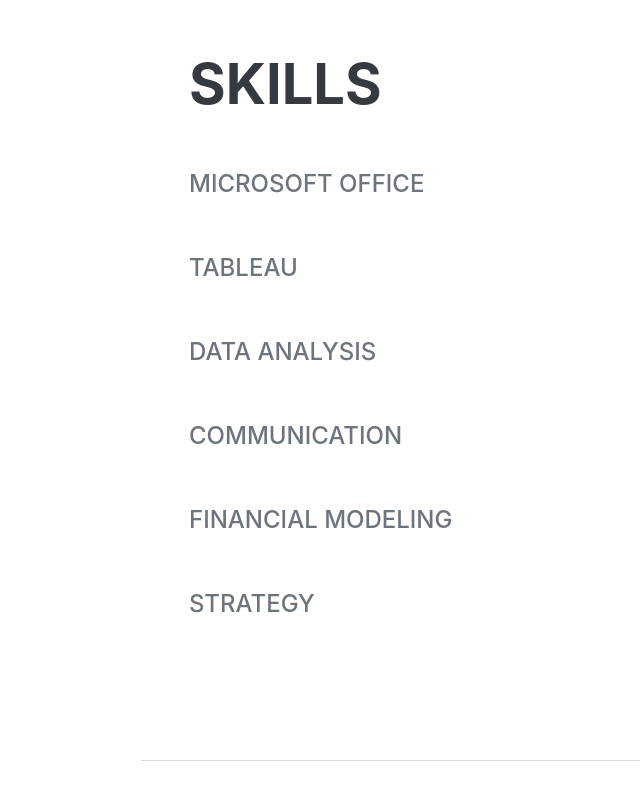
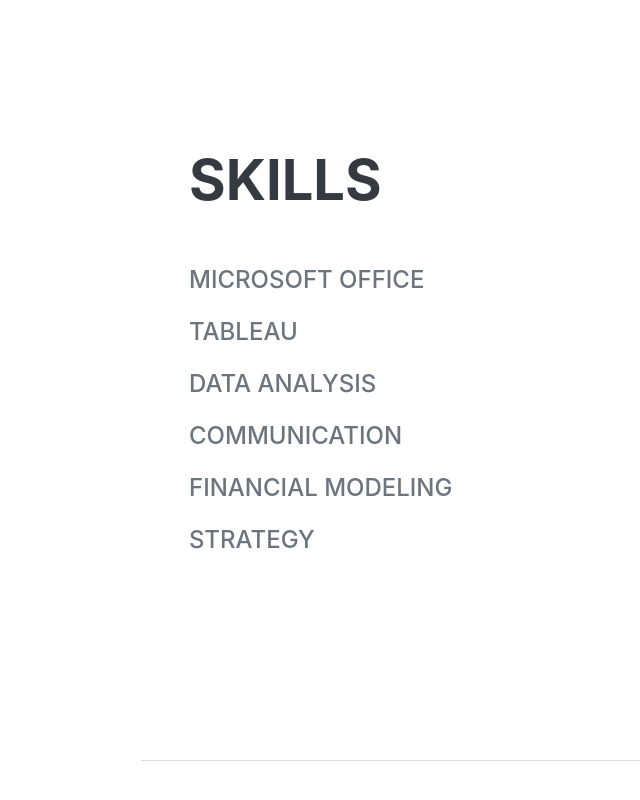
Before and after one commit to mfusco14/mfusco14.github.io, a plain HTML site: page index.html in a window 1280 px wide. Shown: the part 2621-3421 px from the top of the page, without its empty margins (131-771 px from the left). Drawn offline with nearby package versions, Linux system fonts and the light colour scheme; a web font is replaced by a local one.

Commit message:
Update index.html

```diff
--- a/index.html
+++ b/index.html
@@ -118,12 +118,12 @@
             <section class="resume-section" id="skills">
                 <div class="resume-section-content">
                     <h2 class="mb-5">Skills</h2>
-                    <div class="subheading mb-5">Microsoft Office</div>
-                    <div class="subheading mb-5">Tableau</div>
-                    <div class="subheading mb-5">Data Analysis</div>
-                    <div class="subheading mb-5">Communication</div>
-                    <div class="subheading mb-5">Financial Modeling</div>
-                    <div class="subheading mb-5">Strategy</div>
+                    <div class="subheading mb-3">Microsoft Office</div>
+                    <div class="subheading mb-3">Tableau</div>
+                    <div class="subheading mb-3">Data Analysis</div>
+                    <div class="subheading mb-3">Communication</div>
+                    <div class="subheading mb-3">Financial Modeling</div>
+                    <div class="subheading mb-3">Strategy</div>
                 </div>
             </section>
             <hr class="m-0" />
```
